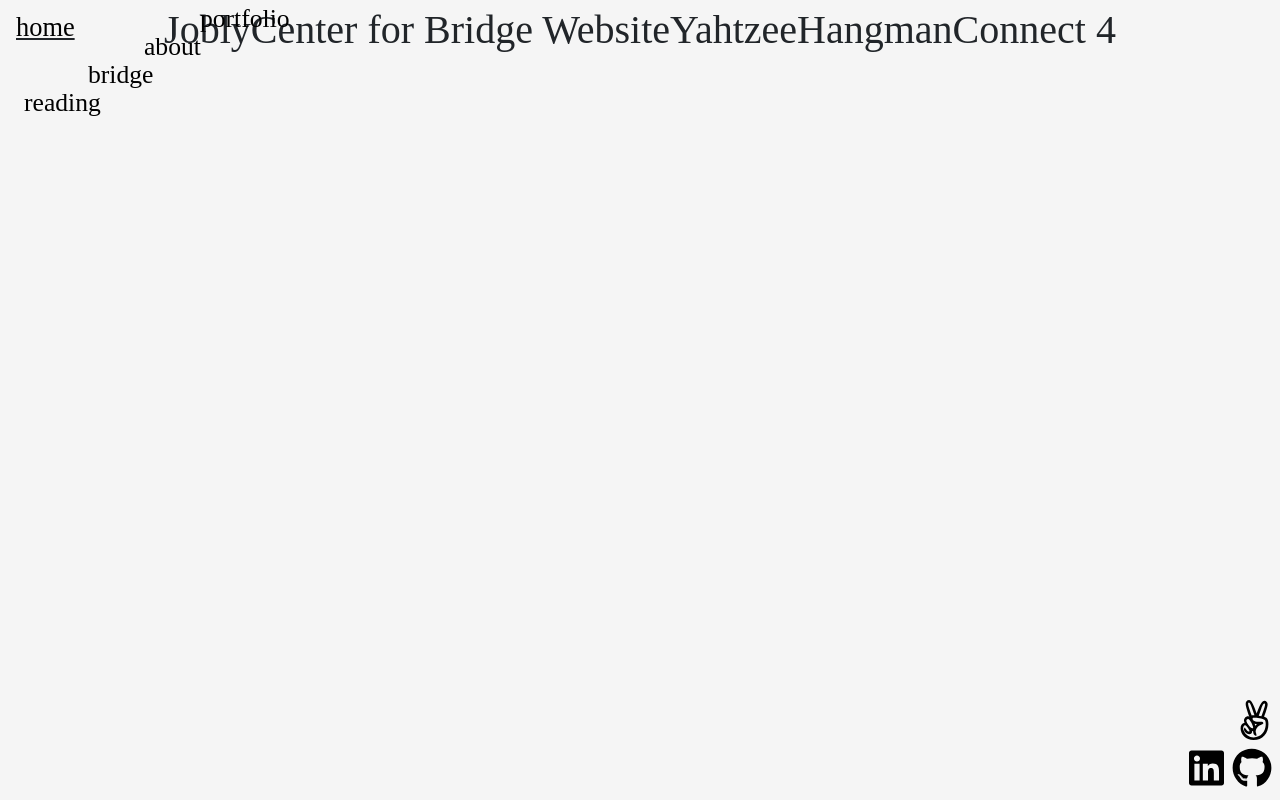
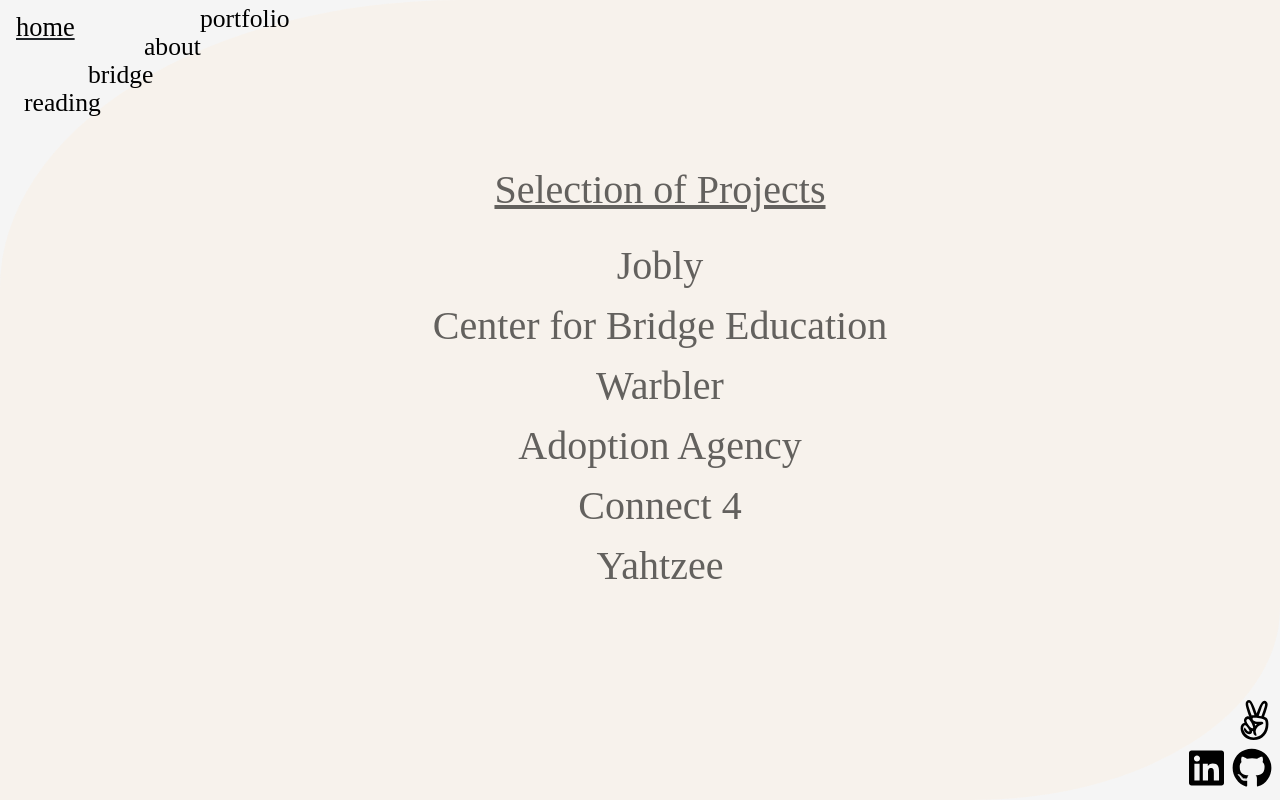
Before and after one commit to wertqyuio/PersonalWebsiteInReact, a React (Create React App) app: page /portfolio in a window 1280 px wide. Built offline with nearby package versions, Linux system fonts and the light colour scheme; a web font is replaced by a local one.

Commit message:
All basic functionality ready

```diff
--- a/src/PortfolioPage.css
+++ b/src/PortfolioPage.css
@@ -0,0 +1,29 @@
+div.Portfolio-Image {
+  display: block;
+  position: relative;
+  height: 100%;
+}
+
+div.Portfolio-Image::after {
+  content: "";
+  background: antiquewhite;
+  background-size: cover;
+  opacity: 0.3;
+  top: 0;
+  left: 0;
+  bottom: 0;
+  right: 0;
+  position: absolute;
+  z-index: 1;
+  border-top-left-radius: 36%;
+  border-bottom-right-radius: 24%;
+}
+
+div.Portfolio-Image ul {
+  padding-top: 20vh;
+  list-style: none;
+}
+
+.Titleist {
+  text-decoration: underline;
+}
--- a/src/PortfolioPage.js
+++ b/src/PortfolioPage.js
@@ -7,12 +7,16 @@
   render() {
     return (
       <span>
-        <div>
-          <span>Jobly</span>
-          <span>Center for Bridge Website</span>
-          <span>Yahtzee</span>
-          <span>Hangman</span>
-          <span>Connect 4</span>
+        <div className="Portfolio-Image">
+          <ul>
+            <p className="Titleist">Selection of Projects</p>
+            <li>Jobly</li>
+            <li>Center for Bridge Education</li>
+            <li>Warbler</li>
+            <li>Adoption Agency</li>
+            <li>Connect 4</li>
+            <li>Yahtzee</li>
+          </ul>
         </div>
       </span>
     )
```
